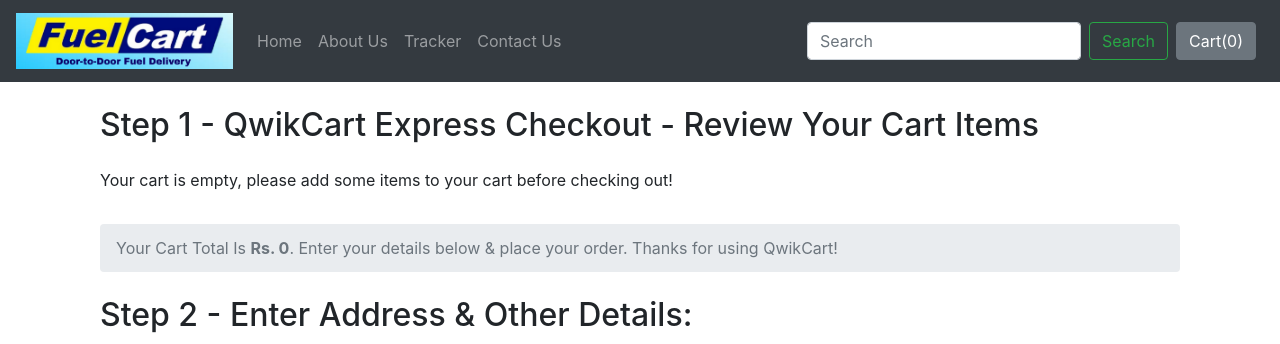
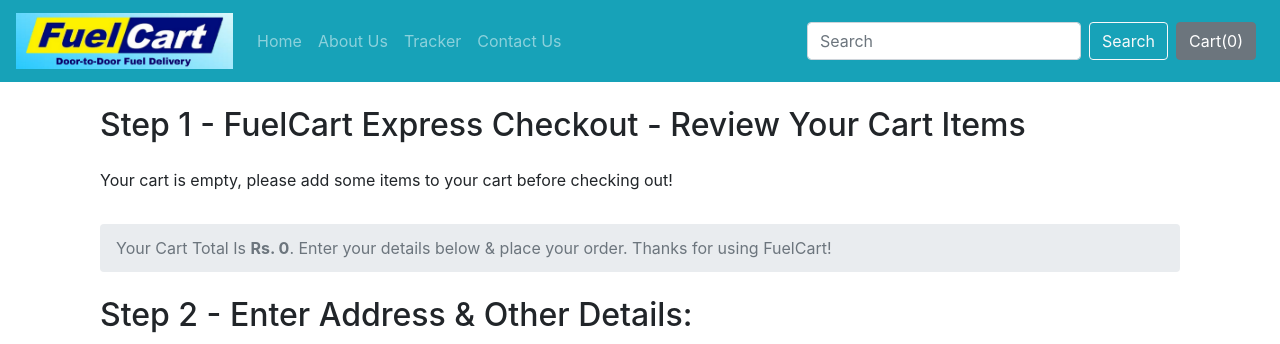
Before and after one commit to yoyoekta/QwikCart, a Django app: page /home/checkout/ in a window 1280 px wide. Shown: the top 344 px of the page. Run offline with Django 4.2, Linux system fonts and the light colour scheme; some libraries are stand-ins or nearby versions.

Commit message:
Favicon added and Navbar modified

```diff
--- a/QwikCart/Cart/templates/Cart/about.html
+++ b/QwikCart/Cart/templates/Cart/about.html
@@ -7,8 +7,8 @@
   <!-- Main jumbotron for a primary marketing message or call to action -->
   <div class="jumbotron">
     <div class="container">
-      <h1 class="display-3">QwikCart</h1>
-      <p>QwikCart Pvt Ltd. is an Indian electronic commerce company based in Bengaluru, India. Founded by Sachin Bansal and Binny Bansal in 2007, the company initially focused on book sales, before expanding into other product categories such as consumer electronics, fashion, and lifestyle products.
+      <h1 class="display-3">FuelCart</h1>
+      <p>FuelCart Pvt Ltd. is an Indian electronic commerce company based in Bengaluru, India. Founded by Sachin Bansal and Binny Bansal in 2007, the company initially focused on book sales, before expanding into other product categories such as consumer electronics, fashion, and lifestyle products.
 
 The service competes primarily with Amazon' s Indian subsidiary, and the domestic rival Snapdeal.[5][6] as of March 2017, Flipkart held a 39.5% market share of India's e-commerce industry.[7] Flipkart is significantly dominant in the sale of apparel (a position that was bolstered by its acquisitions of Myntra and Jabong.com), and was described as being "neck and neck" with Amazon in the sale of electronics and mobile phones.[8] Flipkart also owns PhonePe, a mobile payments service based on the Unified Payments Interface (UPI).
 
--- a/QwikCart/Cart/templates/Cart/basic1.html
+++ b/QwikCart/Cart/templates/Cart/basic1.html
@@ -5,18 +5,14 @@
     <!-- Required meta tags -->
     <meta charset="utf-8">
     <meta name="viewport" content="width=device-width, initial-scale=1, shrink-to-fit=no">
-
+    {% load static %}
     <!-- Bootstrap CSS -->
     <link rel="stylesheet" href="https://stackpath.bootstrapcdn.com/bootstrap/4.2.1/css/bootstrap.min.css"
         integrity="sha384-GJzZqFGwb1QTTN6wy59ffF1BuGJpLSa9DkKMp0DgiMDm4iYMj70gZWKYbI706tWS" crossorigin="anonymous">
 
+    <link rel="icon" type="image/x-icon" href="{% static 'Cart/images/favicon.jpg' %}">
     <title>{% block title%} {% endblock %}</title>
     <style>
-        nav{
-            position: sticky;
-            z-index: 1;
-        }
-
         #logo{
             height: 7vh;
         }
@@ -27,8 +23,7 @@
 </head>
 
 <body>
-    {% load static %}
-    <nav class="navbar navbar-expand-lg navbar-dark bg-dark">
+    <nav class="navbar navbar-expand-lg navbar-dark bg-info sticky-top">
         <a class="navbar-brand" href="{% url 'Home' %}"><img src="{% static 'Cart/images/logo_nav_bar.jpg' %}" id="logo"></a>
         <button class="navbar-toggler" type="button" data-toggle="collapse" data-target="#navbarSupportedContent"
             aria-controls="navbarSupportedContent" aria-expanded="false" aria-label="Toggle navigation">
@@ -57,7 +52,7 @@
             <form method='get' action="{% url 'Search' %}" class="form-inline my-2 my-lg-0">
                 <input class="form-control mr-sm-2" type="search" placeholder="Search" aria-label="Search" name="search"
                     id="search">
-                <button class="btn btn-outline-success my-2 my-sm-0" type="submit">Search</button>
+                <button class="btn btn-outline-light my-2 my-sm-0" type="submit">Search</button>
             </form>
             <button type="button" class="btn btn-secondary mx-2" id="popcart" data-container="body"
                 data-toggle="popover" data-placement="bottom" data-html="true" data-content="Vivamus sagittis lacus vel augue laoreet rutrum faucibus.">
--- a/QwikCart/Cart/templates/Cart/checkout.html
+++ b/QwikCart/Cart/templates/Cart/checkout.html
@@ -1,16 +1,16 @@
 {% extends 'Cart/basic1.html' %}
-{% block title%} Checkout - QwikCart{% endblock %}
+{% block title%} Checkout - FuelCart{% endblock %}
 {% block body %}
 <div class="container">
     <div class="col my-4">
-        <h2>Step 1 - QwikCart Express Checkout - Review Your Cart Items</h2>
+        <h2>Step 1 - FuelCart Express Checkout - Review Your Cart Items</h2>
         <div class="my-4">
             <ul class="list-group" id="items">
             </ul>
 
             <nav aria-label="breadcrumb">
   <ol class="breadcrumb mt-3">
-    <li class="breadcrumb-item active" aria-current="page">Your Cart Total Is <b>Rs. <span id="totalPrice"></span></b>. Enter your details below & place your order. Thanks for using QwikCart!</li>
+    <li class="breadcrumb-item active" aria-current="page">Your Cart Total Is <b>Rs. <span id="totalPrice"></span></b>. Enter your details below & place your order. Thanks for using FuelCart!</li>
   </ol>
 </nav>
 
--- a/QwikCart/Cart/templates/Cart/index.html
+++ b/QwikCart/Cart/templates/Cart/index.html
@@ -1,5 +1,5 @@
 {% extends 'Cart/basic1.html' %}
-{% block title%} QwikCart - Best Ecommerce Website{% endblock %}
+{% block title%} FuelCart - Best Ecommerce Website{% endblock %}
 {% block css %}
 .col-md-3
 {
--- a/QwikCart/Cart/templates/Cart/productView.html
+++ b/QwikCart/Cart/templates/Cart/productView.html
@@ -1,5 +1,5 @@
 {% extends "Cart/basic1.html" %}
-{% block title %}{{product.product_name}} - QwikCart{% endblock %}
+{% block title %}{{product.product_name}} - FuelCart{% endblock %}
 {% block body %}
 
 <div class="container my-4">
--- a/QwikCart/Cart/templates/Cart/search.html
+++ b/QwikCart/Cart/templates/Cart/search.html
@@ -1,5 +1,5 @@
 {% extends 'Cart/basic1.html' %}
-{% block title%} Search Results - QwikCart{% endblock %}
+{% block title%} Search Results - FuelCart{% endblock %}
 {% block css %}
 .col-md-3
 {
--- a/QwikCart/Cart/templates/Cart/tracker.html
+++ b/QwikCart/Cart/templates/Cart/tracker.html
@@ -1,5 +1,5 @@
 {% extends 'Cart/basic1.html' %}
-{% block title%} QwikCart Tracker{% endblock %}
+{% block title%} FuelCart Tracker{% endblock %}
 {% block body %}
 <div class="container">
     <div class="col my-4">
```
Also changed, not shown: QwikCart/Cart/static/Cart/images/favicon.jpg (added).
